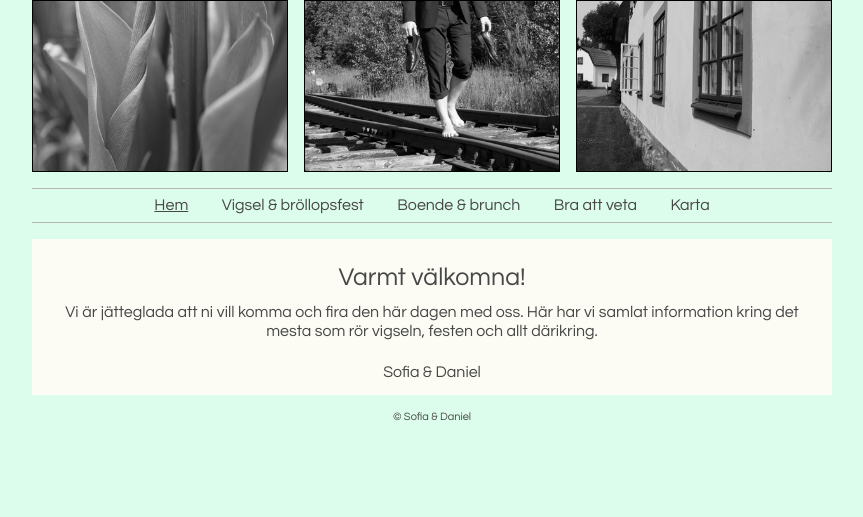
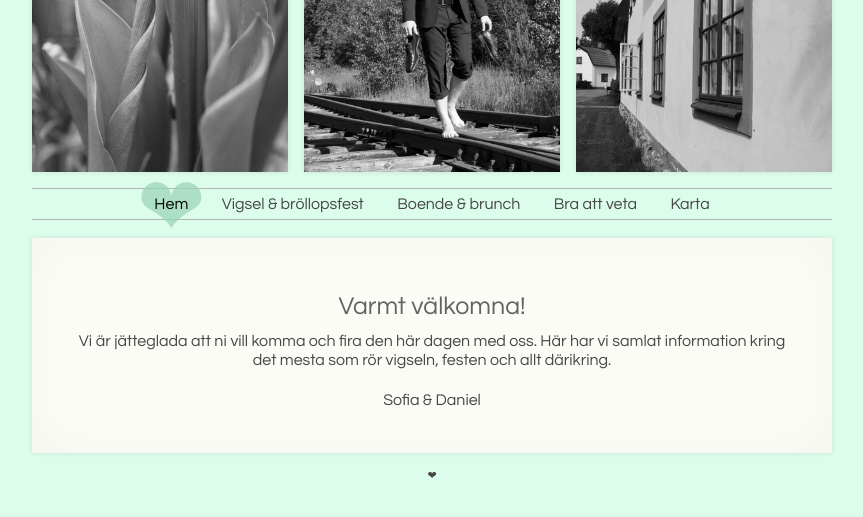
Before and after one commit to stigdanielek/stigdanielek.github.io, a Jekyll site: the page built from index.html, in a window 1280 px wide. Shown: the top 517 px of the page, without its empty margins (208-1071 px from the left). Built offline with Jekyll 4.4.1, drawn with Linux system fonts in a browser that asks for light colours.

Commit message:
Cleanup, and hearts.

```diff
--- a/_includes/footer.html
+++ b/_includes/footer.html
@@ -1,5 +1,5 @@
 <footer>
-  <div class="footer">&copy; Sofia &amp; Daniel</div>
+  <div class="footer">&#x2764;</div>
 </footer>
 
 <script>
--- a/_includes/header.html
+++ b/_includes/header.html
@@ -16,7 +16,7 @@
     {% endif %}
     {% for any_page in site.pages %}
       {% if any_page.url == navigation_url %}
-        <li><a href="{{ any_page.url }}" class="{{ class }}">{{ any_page.title }}</a></li>
+        <li class="{{ class }}"><a href="{{ any_page.url }}">{{ any_page.title }}</a></li>
       {% endif %}
     {% endfor %}
   {% endfor %}
--- a/css/style.css
+++ b/css/style.css
@@ -1,7 +1,7 @@
-/*Basic tags*/
+/* Basic tags */
 
 body {
-	background: #DCFCEC;
+  background: #dcfcec;
   color: #474747;
   font-family: Questrial, helvetica, sans-serif;
   margin: auto;
@@ -16,30 +16,23 @@ a {
   cursor: pointer;
 }
 
-h1 {
-	font-family: Questrial, helvetica, sans-serif;
-	font-size: 25px;
+h1, h2, h3 {
+  color: #636363;
   font-weight: normal;
   margin: 25px 0 5px 0;
   padding: 0;
 }
 
+h1 {
+  font-size: 25px;
+}
+
 h2 {
-	color: #636363;
-	font-family: Questrial, helvetica, sans-serif;
   font-size: 22px;
-	font-weight: normal;
-	margin: 25px 0 5px 0;
-	padding: 0;
 }
 
 h3 {
-	color: #636363;
-	font-family: Questrial, helvetica, sans-serif;
   font-size: 18px;
-	font-weight: normal;
-	margin: 25px 0 5px 0;
-	padding: 0;
 }
 
 p {
@@ -49,7 +42,12 @@ p {
   margin-bottom: 13px;
 }
 
-table.schedule td {
+img {
+  display: block;
+  margin: auto;
+}
+
+.schedule td {
   padding: 3px 10px 3px 0;
   vertical-align: top;
 }
@@ -58,23 +56,10 @@ table.schedule td {
   white-space: nowrap;
 }
 
-.maplink a, .maplink::before {
-  color: #a00;
-  text-decoration: none;
-}
 
-.maplink::before {
-  content: "\25b8";
-  margin-right: 0.2em;
-}
 
-img {
-	display:block;
-	margin: auto;
-}
-
-/* Own classes*/
-/*Header*/
+/* Own classes */
+/* Header */
 .header {
   background-color: #000;
 }
@@ -89,8 +74,8 @@ img {
 }
 
 .header:after {
+  clear: both;
   content: "";
-    clear: both;
   display: block;
 }
 
@@ -98,17 +83,25 @@ img {
   margin: 2%;
 }
 
-/*Navigation bar*/
+
+
+/* Navigation bar */
+
+#menu-toggle {
+  display: block;
+  padding: 10px;
+}
+
 .navigation a {
   color: #474747;
   text-decoration: none;
 }
 
 .navigation a:hover {
-	color: #B5B5B5;
+  color: #999;
 }
 
-.navigation a.active {
+.navigation .active a {
   text-decoration: underline;
 }
 
@@ -121,39 +114,19 @@ img {
   padding: 2%;
 }
 
-/*Special images and texts*/
-.polaroid {
-	background-color: white;
-	border: 1px solid #474747;
-	display: inline-block;
-	margin: 30px 0 0 0;
-	padding: 15px 15px 50px 15px;
+.paper {
+  background: #FCFCF7;
+  margin: 0 auto;
   position: relative;
-	box-shadow: 2px 2px 5px #BDBDBD;
-	transform-style: preserve-3d;
-	-webkit-transform-style: preserve-3d;
-	-webkit-backface-visibility: hidden;
+  -webkit-box-shadow: 0 0 4px rgba(0, 0, 0, 0.2), inset 0 0 50px rgba(0, 0, 0, 0.1);
+  -moz-box-shadow: 0 0 4px rgba(0, 0, 0, 0.2), inset 0 0 50px rgba(0, 0, 0, 0.1);
+  box-shadow: 0 0 5px rgba(0, 0, 0, 0.1), inset 0 0 50px rgba(0, 0, 0, 0.03);
 }
 
-.polaroid-left{
-	margin: auto;
-}
 
-.polaroid-right{
-	/*display: none;*/
-}
-
-.paper {
-	background: #FCFCF5;
-}
 
 .home-text {
   text-align: center;
-}
-
-#menu-toggle {
-	display: block;
-	padding: 10px 10px 10px 10px;
 }
 
 .map-container {
@@ -164,7 +137,22 @@ img {
   width: 90%;
   height: 80%;
 }
+.maplink a, .maplink::before {
+  color: #a00;
+  text-decoration: none;
+}
 
+.maplink::before {
+  content: "\25b8";
+  margin-right: 0.2em;
+}
+
+
+.row:after {
+  content: "";
+  clear: both;
+  display: block;
+}
 
 /*Responsive design */
 * {
@@ -174,69 +162,86 @@ img {
 [class*="col-"] {
   float: left;
   padding: 0 15px;
-    /* Mobile*/
   width: 100%;
 }
 
 /*Tablets*/
 @media only screen and (min-width: 600px) {
-    .col-m-1 {width: 8.33%;}
-    .col-m-2 {width: 16.66%;}
-    .col-m-3 {width: 25%;}
-    .col-m-4 {width: 33.33%;}
-    .col-m-5 {width: 41.66%;}
-    .col-m-6 {width: 50%;}
-    .col-m-7 {width: 58.33%;}
-    .col-m-8 {width: 66.66%;}
-    .col-m-9 {width: 75%;}
-    .col-m-10 {width: 83.33%;}
-    .col-m-11 {width: 91.66%;}
-    .col-m-12 {width: 100%;}
-    body {width: 600px;}
-    #menu-toggle {display: none;}
+  .col-m-1 { width: 8.33%; }
+  .col-m-2 { width: 16.66%; }
+  .col-m-3 { width: 25%; }
+  .col-m-4 { width: 33.33%; }
+  .col-m-5 { width: 41.66%; }
+  .col-m-6 { width: 50%; }
+  .col-m-7 { width: 58.33%; }
+  .col-m-8 { width: 66.66%; }
+  .col-m-9 { width: 75%; }
+  .col-m-10 { width: 83.33%; }
+  .col-m-11 { width: 91.66%; }
+  .col-m-12 { width: 100%; }
+
+  body { width: 600px; }
+
+  #menu-toggle { display: none; }
+
   .navigation {
     border-top: 1px solid #B5B5B5;
     border-bottom: 1px solid #B5B5B5;
     display: block;
-		padding: 8px 0 9px 0;
+    padding: 7px 0 7px 0;
     text-align: center;
   }
+
+  .paper {
+    padding: 30px;
+  }
+
+  .navigation {
+    margin-bottom: 18px;
+  }
+
   .navigation li {
     display: inline;
     padding: 0 15px 0 15px;
+    position: relative;
+    z-index: 2;
   }
-	.polaroid-left {
-		left: 20%;
-		transform: rotateZ(-2deg);
-		-webkit-transform: rotateZ(-2deg);
+
+  .navigation li.active::before {
+    color: rgba(153, 212, 182, 0.73);
+    content: "\2764";
+    font-size: 82px;
+    line-height: 28px;
+    position: absolute;
+    top: 0;
+    left: -20px;
+    right: -20px;
+    bottom: 0;
+    z-index: 1;
   }
-	.polaroid-right {
-		left: 10%;
-		transform: rotateZ(-6deg);
-		-webkit-transform: rotateZ(-6deg);
+
+  .navigation .active a {
+    color: #000;
+    position: relative;
+    text-decoration: none;
+    z-index: 2;
   }
+
   .header {
     background: none;
   }
+
   .header img {
-    border: 1px solid #000;
+    -webkit-box-shadow: 0 0 5px rgba(0, 0, 0, 0.1), inset 0 0 50px rgba(0, 0, 0, 0.03);
+    -moz-box-shadow: 0 0 5px rgba(0, 0, 0, 0.1), inset 0 0 50px rgba(0, 0, 0, 0.03);
+    box-shadow: 0 0 5px rgba(0, 0, 0, 0.1), inset 0 0 50px rgba(0, 0, 0, 0.03);
     margin: 0 0 0 2%;
     width: 32%;
   }
-  img.first {
-  	margin: 0;
-  }
-  .map-container {
-    border: 1px solid #b5b5b5;
-    position: absolute;
-    top: 10%;
-    left: 5%;
-    width: 90%;
-    height: 80%;
-  }
+
 }
 
-/*Desktop*/
+/* Desktop */
 @media only screen and (min-width: 850px) {
   .col-1 { width: 8.33%; }
   .col-2 { width: 16.66%; }
@@ -251,30 +256,4 @@ img {
   .col-11 { width: 91.66%; }
   .col-12 { width: 100%; }
   body { width: 800px; }
-	.navigation li { padding: 0 15px 0 15px; }
-  .header {
-    background: none;
 }
-  .header img {
-    border: 1px solid #000;
-  	margin: 0 0 0 2%;
-  	width: 32%;
-  }
-  img.first {
-  	margin: 0;
-  }
-  .map-container {
-    border: 1px solid #b5b5b5;
-    position: absolute;
-    top: 10%;
-    left: 5%;
-    width: 90%;
-    height: 80%;
-  }
-}
-
-.row:after {
-    content: "";
-    clear: both;
-    display: block;
-}
```
Lines whose indentation alone changed are shown as unchanged.
